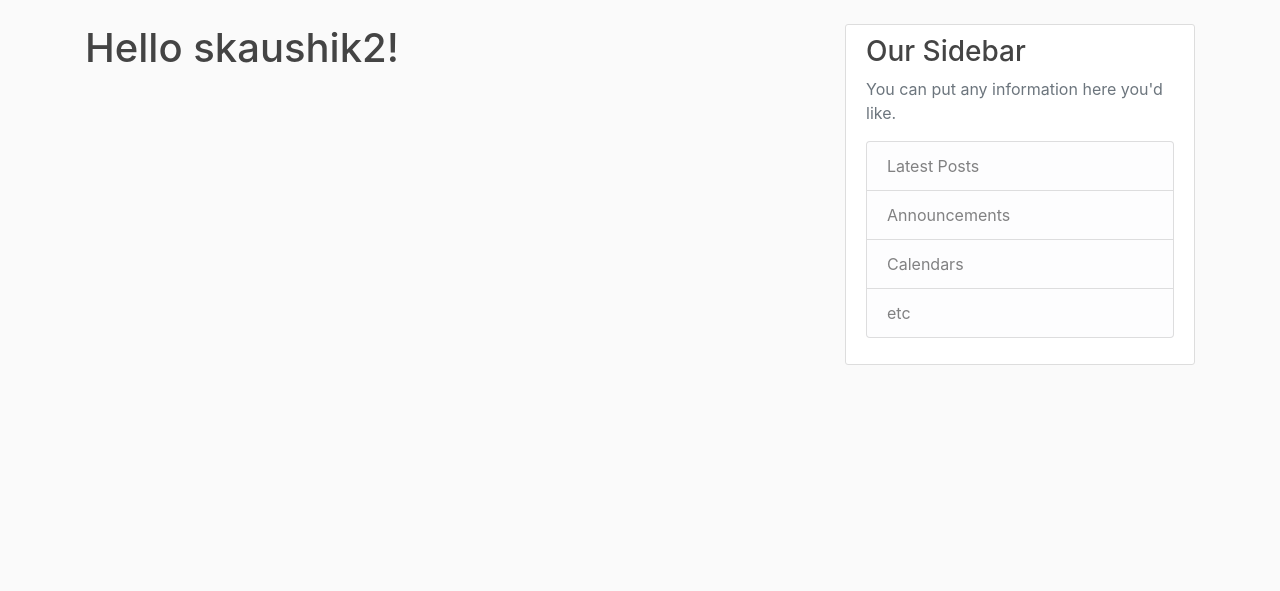
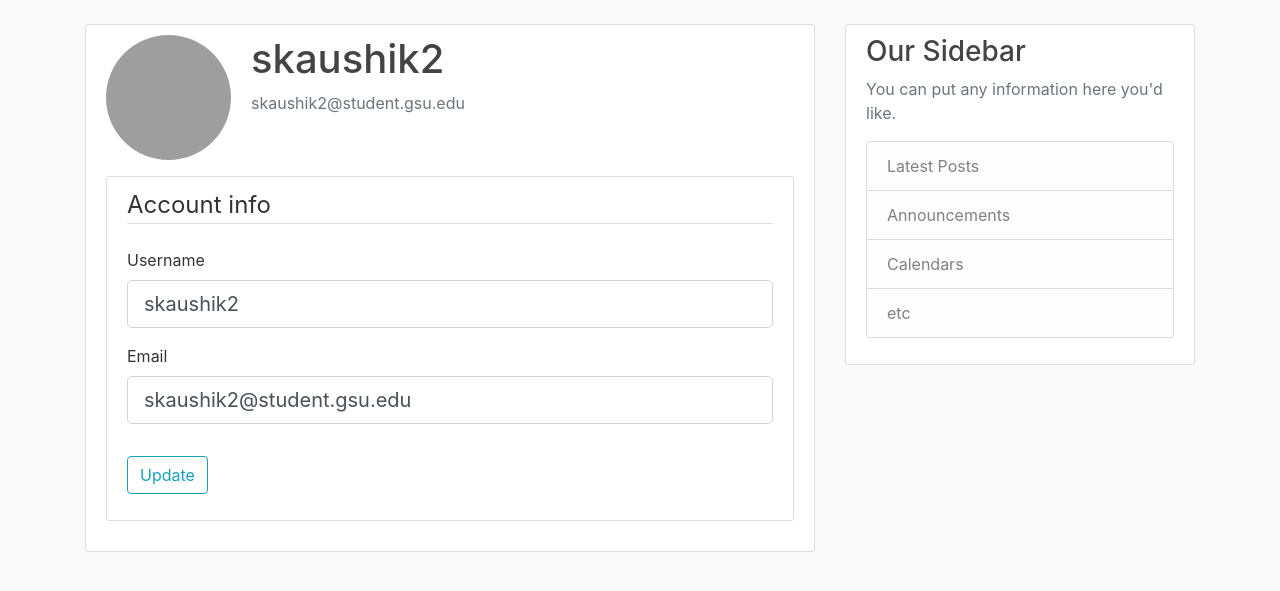
Before and after one commit to shreshth12/FlaskBlog, a Flask app: page /account in a window 1280 px wide. Shown: the part 56-647 px from the top of the page. Run offline with Flask 2, Linux system fonts and the light colour scheme; a user stored in the database is signed in; some libraries are stand-ins or nearby versions; grey boxes are pictures that could not be loaded.

Commit message:
User profile cred update functionality completed

```diff
--- a/flaskblog_PACKAGE/forms.py
+++ b/flaskblog_PACKAGE/forms.py
@@ -1,7 +1,9 @@
 from flask_wtf import FlaskForm
+from flask_login import current_user
 from wtforms import StringField, PasswordField, SubmitField, BooleanField
 from wtforms.validators import DataRequired, Email, EqualTo, Length, ValidationError
 from flaskblog_PACKAGE.models import User
+
 
 class RegistrationForm(FlaskForm):
     username = StringField('Username', validators=[DataRequired(), Length(min = 2, max = 20)])
@@ -22,9 +24,29 @@ class RegistrationForm(FlaskForm):
         if user:
             raise ValidationError('User with that email already exists in the database' )
 
-
 class LoginForm(FlaskForm):
     email = StringField('Email', validators=[DataRequired(), Email()])
     password = PasswordField('Password', validators=[DataRequired()])
     remember = BooleanField('Stay signed in ?')
     submit = SubmitField('Log in')
+
+class UpdateAccountForm(FlaskForm):
+    username = StringField('Username', validators=[DataRequired(), Length(min = 2, max = 20)])
+    email = StringField('Email', validators=[DataRequired(), Email()])
+    submit = SubmitField('Update')
+
+    def validate_username(self, username):
+        if username.data != current_user.username:
+
+            user = User.query.filter_by(username = username.data).first()
+
+            if user:
+                raise ValidationError('This username is already taken' )
+
+    def validate_email(self, email):
+        if email.data != current_user.email:
+
+            user = User.query.filter_by(email = email.data).first()
+
+            if user:
+                raise ValidationError('This email is already taken')
--- a/flaskblog_PACKAGE/models.py
+++ b/flaskblog_PACKAGE/models.py
@@ -10,7 +10,7 @@ class User(db.Model, UserMixin):
     id = db.Column(db.Integer, primary_key=True)
     username = db.Column(db.String(20), unique=True, nullable=False)
     email = db.Column(db.String(120), unique=True, nullable=False)
-    image_file = db.Column(db.String(20), nullable=False, default = 'default.jpg')
+    image_file = db.Column(db.String(20), nullable=False, default = 'default.png')
     password = db.Column(db.String(60), nullable=False)
     posts = db.relationship('Post', backref=db.backref('author', lazy=True))
 
--- a/flaskblog_PACKAGE/routes.py
+++ b/flaskblog_PACKAGE/routes.py
@@ -2,9 +2,9 @@ from flask import render_template, url_for, flash, redirect, request
 from sqlalchemy.orm.query import Query
 from wtforms.validators import Email
 from flaskblog_PACKAGE import app, db, bcrypt
-from flaskblog_PACKAGE.forms import RegistrationForm, LoginForm
-from flaskblog_PACKAGE.models import User, Post
+from flaskblog_PACKAGE.forms import RegistrationForm, LoginForm, UpdateAccountForm
 from flask_login import login_user, current_user, logout_user, login_required
+from flaskblog_PACKAGE.models import User
 
 data = [
     {'Name' : 'Shreshth',
@@ -67,7 +67,19 @@ def logout():
     return redirect(url_for('homePage'))
 
 
-@app.route("/account")
+@app.route("/account",methods = ['GET', 'POST'])
 @login_required
 def account():
-    return render_template("account.html", title = 'ACCOUNT PAGE')
+    form = UpdateAccountForm()
+    if form.validate_on_submit():
+        current_user.username = form.username.data
+        current_user.email = form.email.data
+        db.session.commit()
+        flash('Your account has been updated', 'success')
+        return redirect(url_for('account'))
+    elif request.method == 'GET':
+        form.username.data = current_user.username
+        form.email.data = current_user.email
+
+    image_file = url_for('static', filename='profile_pics/'+ current_user.image_file)
+    return render_template("account.html", title = 'ACCOUNT PAGE', image_file = image_file, form = form)
--- a/flaskblog_PACKAGE/templates/account.html
+++ b/flaskblog_PACKAGE/templates/account.html
@@ -1,6 +1,53 @@
 {% extends "layout.html" %}
     {% block content %}
 
-        <h1>Hello {{ current_user.username }}!</h1>
+    <div class="content-section">
+        <div class="media">
+          <img class="rounded-circle account-img" src="{{ image_file }}">
+          <div class="media-body">
+            <h2 class="account-heading">{{current_user.username}}</h2>
+            <p class="text-secondary">{{current_user.email}}</p>
+          </div>
+        </div>
+        <!-- FORM HERE -->
+        <div class = 'content-section'>
+          <form method="POST" action = "">
+              {{ form.hidden_tag() }}
+              <fieldset class = "form-group">
+                  <legend class="border-bottom mb-4">Account info</legend>
+                  <div class="form-group">
+                      {{ form.username.label(class = "form-control-label") }}
+                      {% if form.username.errors %}
+                          {{ form.username(class = "form-control form-control-lg is-invalid") }}
+                              <div class="invalid-feedback">
+                                  {% for error in form.username.errors %}
+                                      <span> {{ error }}</span>
+                                  {% endfor%}
+                              </div>
+                              {% else %}
+                              {{ form.username(class = "form-control form-control-lg") }}
+                              {% endif %}
+
+                  </div>
+                  <div class="form-group">
+                      {{ form.email.label(class = "form-control-label") }}
+                      {% if form.email.errors %}
+                          {{ form.email(class = "form-control form-control-lg is-invalid") }}
+                              <div class="invalid-feedback">
+                                  {% for error in form.email.errors %}
+                                      <span> {{ error }}</span>
+                                  {% endfor%}
+                              </div>
+                              {% else %}
+                              {{ form.email(class = "form-control form-control-lg") }}
+                              {% endif %}
+                  </div>
+              </fieldset>
+              <div class="form-group">
+                  {{ form.submit(class = "btn btn-outline-info") }}
+              </div>
+          </form>
+      </div>
+      </div>
 
     {% endblock content %}
```
Also changed, not shown: flaskblog_PACKAGE/site.db, flaskblog_PACKAGE/static/profile_pics/default.png (added).
